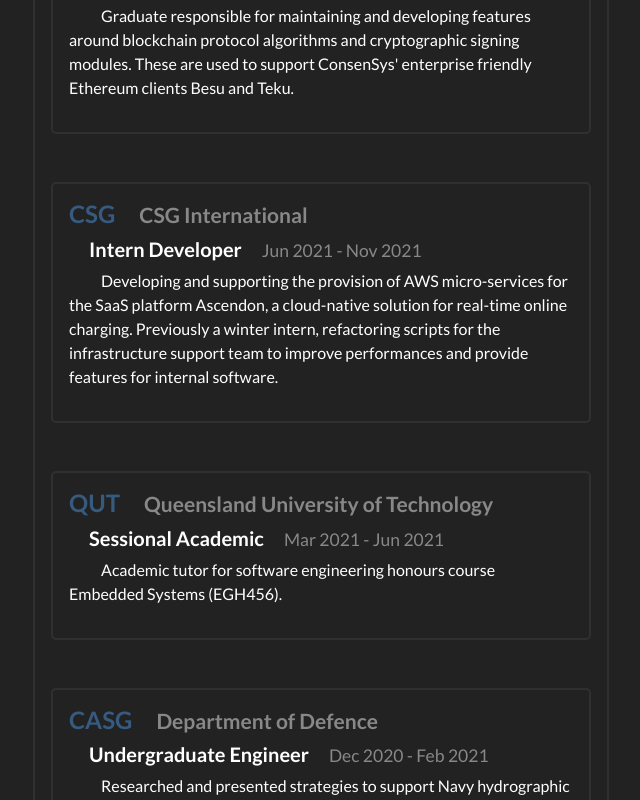
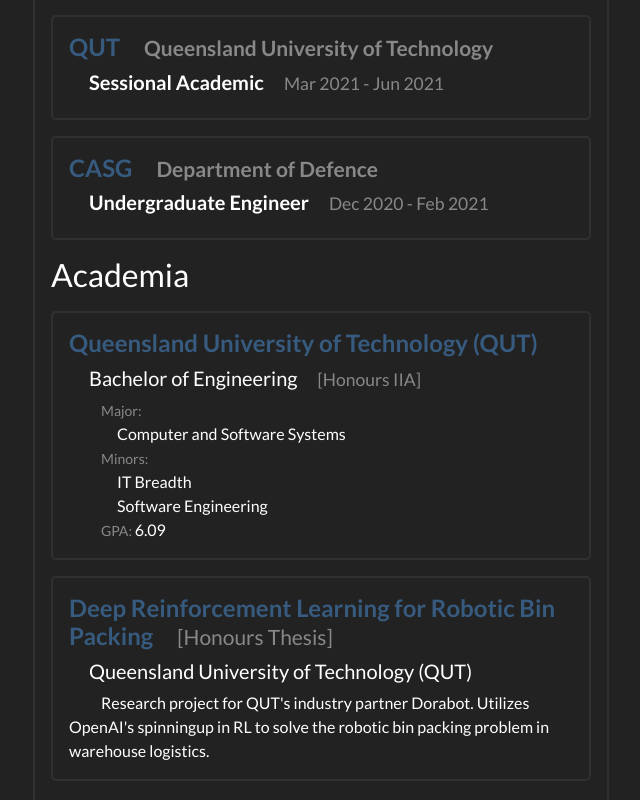
Before and after one commit to georgep9/static-portfolio, a Next.js app: page /portfolio in a window 1280 px wide. Shown: the part 540-1340 px from the top of the page, without its empty margins (319-959 px from the left). Built offline with nearby package versions, Linux system fonts and the light colour scheme.

Commit message:
button layout for experiences

```diff
--- a/components/layout.module.css
+++ b/components/layout.module.css
@@ -8,7 +8,7 @@
 
 .buttonContainer {
   padding: 1rem 1rem;
-  margin: 1rem auto 3rem;
+  margin: 1rem auto 1rem;
   border: 2px solid #303030;
   border-radius: 5px;
 }
--- /dev/null
+++ b/components/layout/ButtonLayout.tsx
@@ -0,0 +1,28 @@
+import React, { ReactElement } from "react";
+import { useState } from "react";
+import styles from '../layout.module.css';
+
+interface Props {
+  header: ReactElement,
+  content: ReactElement
+}
+
+const ButtonLayout = ({header, content}: Props) => {
+
+  const [isShowing, setIsShowing] = useState(false);
+
+  const handleClick = () =>  {
+    isShowing ? setIsShowing(false) : setIsShowing(true)
+  }
+
+  return (
+    <>
+      <div className={styles.buttonContainer} onClick={handleClick}>
+        {header}
+        {isShowing && content}
+      </div>
+    </>
+  );
+};
+
+export default ButtonLayout;
--- a/components/portfolio-page/Academia.tsx
+++ b/components/portfolio-page/Academia.tsx
@@ -8,15 +8,16 @@
 }
 
 const Academia = (entry: AcademiaEntry) => {
+
     return (
         <>
             <h3>Academia</h3>
             {entry.education?.map((edu, index) => (
-                <div key={index} className={styles.buttonContainer}>
+                <div key={"education" + index} className={styles.buttonContainer}>
                     <h4 className="text-primary"><b>{edu.institution.fullname} ({edu.institution.shortname})</b></h4>
                     <h5>
                         &emsp;{edu.course.fullname}
-                        &emsp;{(edu.course.level) ? <small key={index} className="text-muted">
+                        &emsp;{(edu.course.level) ? <small className="text-muted">
                             [{edu.course.level}]
                             </small> : null}
                         &emsp; {(edu.course.period) ? <>
@@ -40,8 +41,8 @@
                 </div>
             ))}
             {entry.research?.map((res, index) => (
-                <div key={index} className={styles.buttonContainer}>
-                    <h4 className="text-primary"><b>{res.project.title}</b>&emsp;<small key={index} className="text-muted">[{res.type}]</small></h4>
+                <div key={"research" + index} className={styles.buttonContainer}>
+                    <h4 className="text-primary"><b>{res.project.title}</b>&emsp;<small className="text-muted">[{res.type}]</small></h4>
                     <h5>&emsp;{res.institution.fullname} ({res.institution.shortname})</h5>
                     &emsp;&emsp;{res.project.description}
                 </div>
--- a/components/portfolio-page/Experience.tsx
+++ b/components/portfolio-page/Experience.tsx
@@ -1,32 +1,40 @@
 import { Experience } from "../commons/types"
-import styles from '../layout.module.css';
 import { monthNames } from "../commons/types";
+import ButtonLayout from "../layout/ButtonLayout";
 
 export type ExperienceEntry = {
     experiences: Experience[]
 }
 
 const Experience = (entry: ExperienceEntry) => {
+
+    const header = (exp: Experience) => {
+        return (<>
+            <h4 className="text-primary">
+                <b>{exp.org.shortname}</b>&emsp;
+                <small className="text-muted"><b>{exp.org.fullname}</b></small>
+            </h4>
+            <h5>
+                &emsp;<b>{exp.title}</b>
+                &emsp;<small className="text-muted">
+                {monthNames[exp.period.start.getMonth()]} {exp.period.start.getFullYear()} - {monthNames[exp.period.end.getMonth()]} {exp.period.end.getFullYear()}
+                </small>
+            </h5>
+        </>)
+    }
+
+    const content = (exp: Experience) => {
+        return ( <p>&emsp;&emsp;{exp.description}</p> )
+    }
+
     return (
         <>
         <h3>Experience</h3>
         {entry.experiences?.map((exp, index) => {
             return (
-                <>
-                <div className={styles.buttonContainer} key={index}>
-                    <h4 className="text-primary">
-                        <b>{exp.org.shortname}</b>&emsp;
-                        <small key={index} className="text-muted"><b>{exp.org.fullname}</b></small>
-                    </h4>
-                    <h5>
-                        &emsp;<b>{exp.title}</b>
-                        &emsp;<small key={index} className="text-muted">
-                        {monthNames[exp.period.start.getMonth()]} {exp.period.start.getFullYear()} - {monthNames[exp.period.end.getMonth()]} {exp.period.end.getFullYear()}
-                        </small>
-                    </h5>
-                    <p>&emsp;&emsp;{exp.description}</p>
+                <div key={index}>
+                    <ButtonLayout header={header(exp)} content={content(exp)}/>
                 </div>
-                </>
             )
         })}
         </>
```
